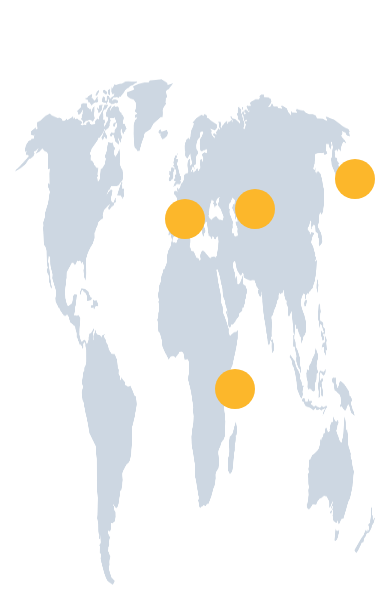
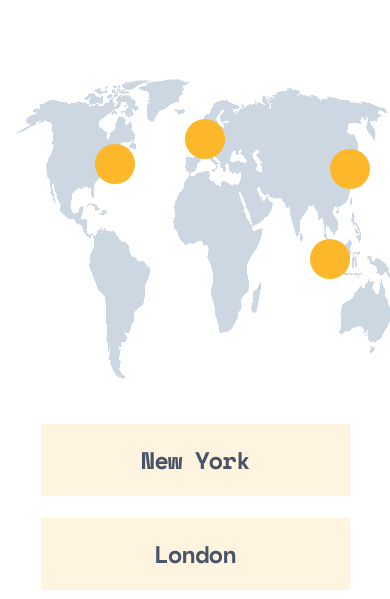
Before and after one commit to MrKhad1roff/Scoot, a plain HTML site: page locations.html in a window 390 px wide. Shown: the part 245-844 px from the top of the page. Drawn offline with Linux system fonts and the light colour scheme.

Commit message:
болди шекилли)

```diff
--- a/css/media.css
+++ b/css/media.css
@@ -1,18 +1,18 @@
 /* Decktop */
 @media (max-width: 1440px) {
-    .line{
+    .line {
         width: 1000px;
     }
 }
 
 @media (max-width: 1320px) {
-    .line{
+    .line {
         width: 950px;
     }
 }
 
 @media (max-width: 1290px) {
-    .line{
+    .line {
         width: 900px;
     }
 }
@@ -652,7 +652,7 @@
     }
 
     .applies__card {
-        width: 500px;
+        width: 300px;
         display: flex;
         flex-direction: column;
         row-gap: 16px;
@@ -731,67 +731,91 @@
         width: 311px;
     }
 
-    .riding__img{
-        width: 311px;
-    }
-    .riding__title{
-        font-size: 32px;
-    }
-    .coming__img{
+    .riding__img {
         width: 311px;
     }
 
-    .coming__title{
-        width: 311px;
+    .riding__title {
         font-size: 32px;
     }
-    .payment__img{
+
+    .coming__img {
         width: 311px;
     }
 
-    .payment__title{
-        width: 311px;
-        font-size: 32px;
-    }
-    .contacts{
-        height: 60vh;
-        display: flex;
-        align-items: center;
-    }
-    .mobility__img{
-        width: 311px;
-    }
-
-    .mobility__title{
-        width: 311px;
-        font-size: 32px;
-    }
-    .living__img{
-        width: 311px;
-    }
-
-    .living__title{
+    .coming__title {
         width: 311px;
         font-size: 32px;
     }
 
-    .tittle{
-        font-size: 32px;
+    .payment__img {
+        width: 311px;
     }
-    .accordion{
-        width: 450px;
-    }
-    .accordion1{
-        width: 450px;
-    }
-    .applies__card{
-        width: 350px;
-    }
-    .desc-title{
+
+    .payment__title {
         width: 311px;
         font-size: 32px;
     }
 
+    .contacts {
+        height: 70vh;
+        display: flex;
+        align-items: center;
+    }
+
+    .mobility__img {
+        width: 311px;
+    }
+
+    .mobility__title {
+        width: 311px;
+        font-size: 32px;
+    }
+
+    .living__img {
+        width: 311px;
+    }
+
+    .living__title {
+        width: 311px;
+        font-size: 32px;
+    }
+
+    .tittle {
+        font-size: 32px;
+    }
+
+    .accordion {
+        width: 350px;
+    }
+
+    .accordion1 {
+        width: 350px;
+    }
+
+    .accordion__title {
+        width: 350px;
+        font-size: 20px;
+    }
+
+    .accordion__title1 {
+        width: 350px;
+        font-size: 20px;
+    }
+
+    .desc-title {
+        width: 311px;
+        text-align: center;
+        font-size: 27px;
+    }
+
+    .logos {
+        padding: 0;
+    }
+
+    .contacts__desc {
+        height: 500px;
+    }
 }
 
 @media (max-width: 734px) {}
@@ -801,11 +825,84 @@
 @media (max-width: 667px) {}
 
 /* mobile < 576  */
-@media (max-width: 576px) {}
+@media (max-width: 576px) {
+    .oval2 {
+        top: 120px;
+        left: 120px;
+    }
 
-@media (max-width: 480px) {}
+    .oval1 {
+        top: 85px;
+        left: 250px;
+    }
 
-@media (max-width: 412px) {}
+    .oval3 {
+        top: 110px;
+        right: 80px;
+    }
+    .oval4{
+        top: 300px;
+        right: 110px;
+    }
+    .map__img {
+        object-fit: cover;
+        width: 600px;
+    }
+}
+
+@media (max-width: 480px) {
+    .oval2 {
+        top: 90px;
+        left: 90px;
+    }
+
+    .oval1 {
+        top: 65px;
+        left: 200px;
+    }
+    .image{
+        height: 400px;
+    }
+    .oval3 {
+        top: 100px;
+        right: 45px;
+    }
+    .oval4{
+        top: 230px;
+        right: 65px;
+    }
+    .map__img {
+        object-fit: cover;
+        width: 460px;
+    }
+}
+
+@media (max-width: 412px) {
+    .oval2 {
+        top: 65px;
+        left: 80px;
+    }
+
+    .oval1 {
+        top: 40px;
+        left: 170px;
+    }
+    .image{
+        height: 300px;
+    }
+    .oval3 {
+        top: 70px;
+        right: 45px;
+    }
+    .oval4{
+        top: 160px;
+        right: 65px;
+    }
+    .map__img {
+        object-fit: cover;
+        width: 400px;
+    }
+}
 
 @media (max-width: 375px) {}
 
```
